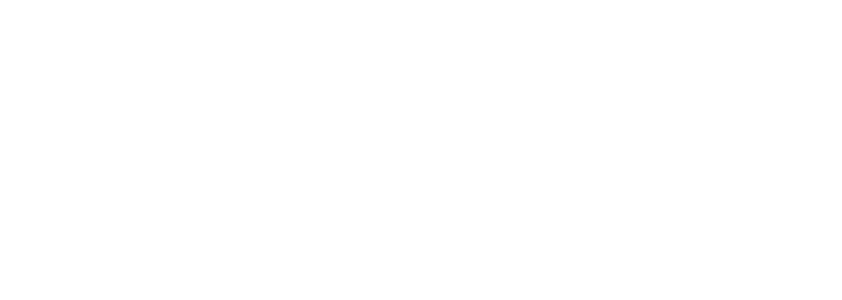
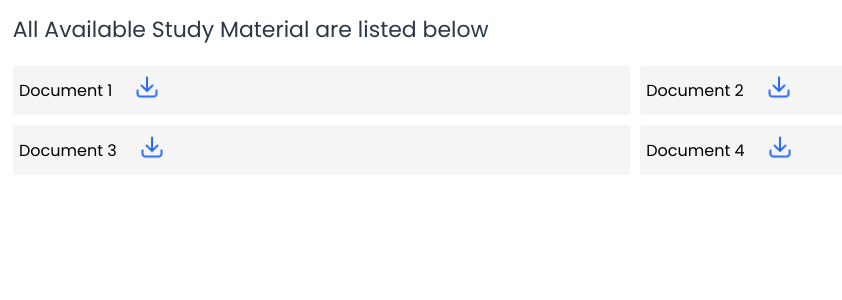
Before and after one commit to eThird/digiteducator-, a React (Create React App) app: page /Studymaterial in a window 1280 px wide. Before the commit this address had no page. Shown: the top 300 px of the page, without its empty margins (0-842 px from the left). Built offline with nearby package versions, Linux system fonts and the light colour scheme.

Commit message:
study material

```diff
--- a/src/App.js
+++ b/src/App.js
@@ -28,6 +28,7 @@
 import QuizApp from './Components/Quiz/QuizApp';
 import Taskdetail from './Components/Taskdetail/Taskdetail';
 import Assessment from './Components/Assessment/Assessment';
+import Studymaterial from './Components/Studymaterial/Studymaterial';
 
 
 const App = () => {
@@ -63,6 +64,7 @@
         <Route path="/QuizApp" element={<QuizApp/>}/>
         <Route path="/Taskdetail" element={<Taskdetail/>}/>
         <Route path="/Assessment" element={<Assessment/>}/>
+        <Route path="/Studymaterial" element={<Studymaterial/>}/>
 
 
 
--- a/src/Components/Studymaterial/Studymaterial.css
+++ b/src/Components/Studymaterial/Studymaterial.css
@@ -0,0 +1,48 @@
+.Studymaterial-container {
+    width: 100%;
+    padding: 1%;
+    display: flex;
+    flex-direction: column;
+}
+
+.documents-container {
+    display: flex;
+    flex-wrap: wrap;
+    gap: 10px; /* Space between documents */
+}
+
+.documents {
+    display: flex;
+    flex-direction: row;
+    align-items: center;
+    background-color: rgb(245, 245, 245);
+    padding: .5%;
+    gap: 20px;
+    border-radius: 3px;
+    width: calc(50% - 10px); /* Two items per row */
+    position: relative; /* Needed for tooltip positioning */
+}
+
+.download-icon {
+    height: 30px;
+    width: 30px;
+    cursor: pointer;
+}
+
+.tooltip {
+    display: none;
+    position: absolute;
+    bottom: 100%; /* Position above the icon */
+    left: 50%;
+    transform: translateX(-50%);
+    background-color: rgba(0, 0, 0, 0.7);
+    color: white;
+    padding: 5px;
+    border-radius: 4px;
+    white-space: nowrap;
+    z-index: 1;
+}
+
+a:hover .tooltip {
+    display: block; /* Show tooltip on hover of the link */
+}
--- a/src/Components/Studymaterial/Studymaterial.js
+++ b/src/Components/Studymaterial/Studymaterial.js
@@ -1,2 +1,30 @@
 import React from "react";
-import './Studymaterial.css'
+import './Studymaterial.css';
+
+const documents = [
+    { id: 1, name: "Document 1", src: "./document1.pdf" },
+    { id: 2, name: "Document 2", src: "./document2.pdf" },
+    { id: 3, name: "Document 3", src: "./document3.pdf" },
+    { id: 4, name: "Document 4", src: "./document4.pdf" },
+];
+
+const Studymaterial = () => {
+    return (
+        <div className="Studymaterial-container">
+            <h2>All Available Study Material are listed below</h2>
+            <div className="documents-container">
+                {documents.map(doc => (
+                    <div className="documents" key={doc.id}>
+                        <h6>{doc.name}</h6>
+                        <a href={doc.src} download>
+                            <img src="./download2.png" alt="download-icon" className="download-icon" />
+                            <span className="tooltip">Click here to download</span>
+                        </a>
+                    </div>
+                ))}
+            </div>
+        </div>
+    );
+}
+
+export default Studymaterial;
--- a/src/Pages/CourseOverview/CourseOverview.js
+++ b/src/Pages/CourseOverview/CourseOverview.js
@@ -4,6 +4,7 @@
 import Taskdetail from '../../Components/Taskdetail/Taskdetail'; // Import Taskdetail
 import QuizApp from '../../Components/Quiz/QuizApp';
 import Assessment from '../../Components/Assessment/Assessment';
+import Studymaterial from '../../Components/Studymaterial/Studymaterial'
 
 const CourseOverview = () => {
     const [tasks, setTasks] = useState([]);
@@ -63,7 +64,9 @@
                 );
                 break;
             case 'Study Materials':
-                setTabContent('Study materials such as PDFs and links will be displayed here.');
+                setTabContent(
+                    <Studymaterial/>
+                );
                 break;
             default:
                 setTabContent('');
```
